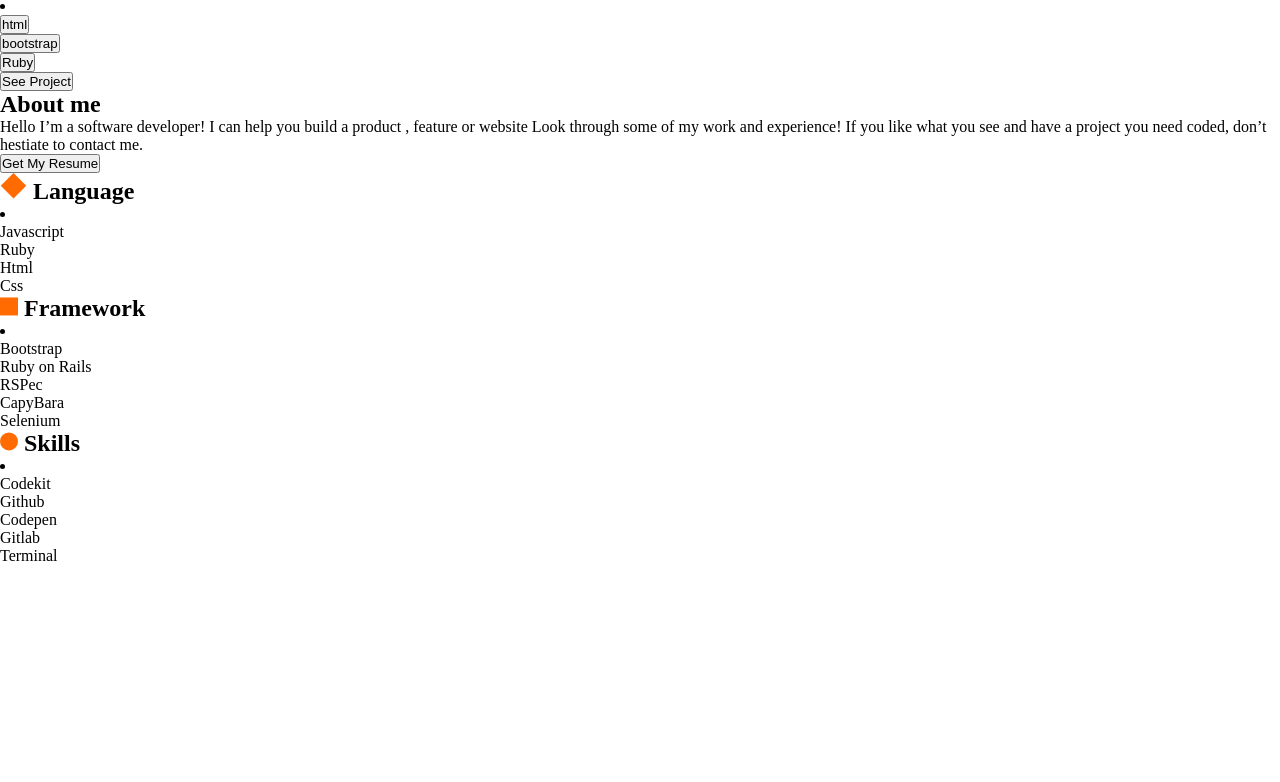
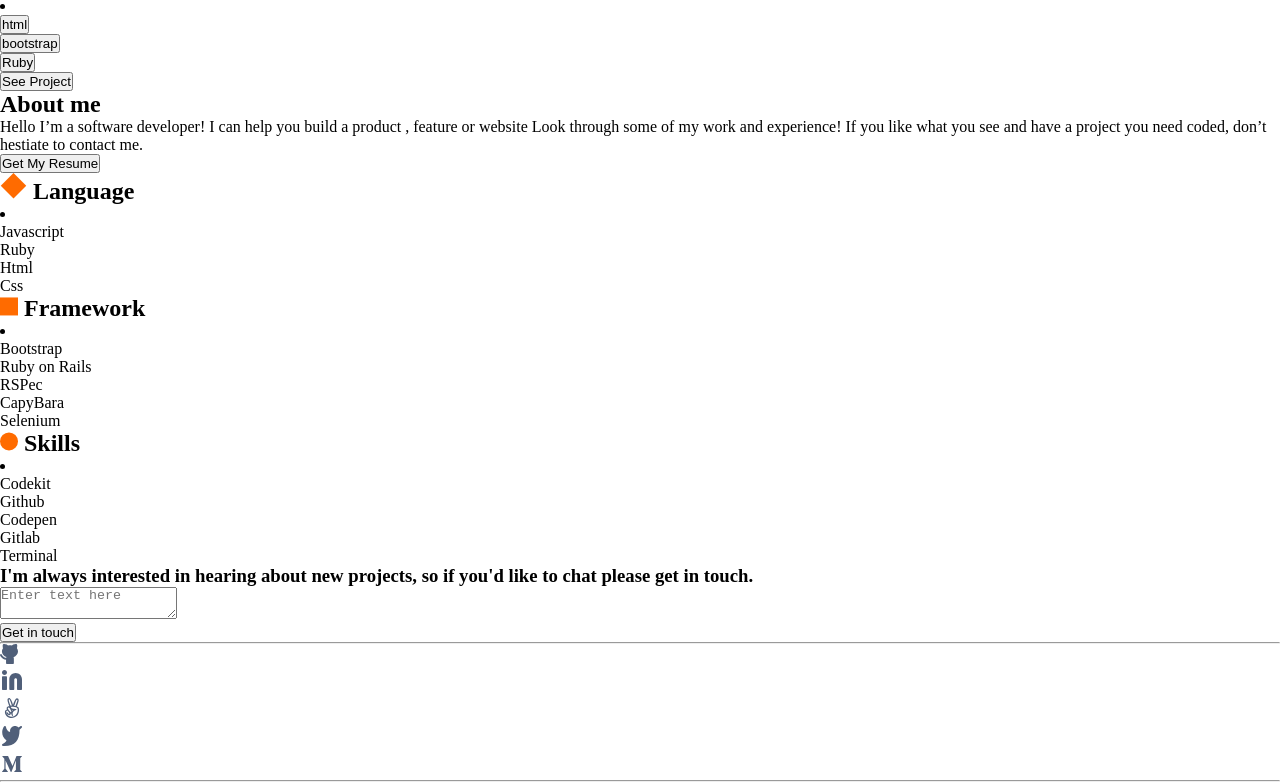
Before and after one commit to stevenmukama/Portfoliomodule1, a website: page index.html in a window 1280 px wide. Shown: the part 1456-2238 px from the top of the page. Before the commit the page ends 2021 px from the top, so only its background shows below. Drawn offline with Linux system fonts and the light colour scheme.

Commit message:
Added portfolioform-website

```diff
--- a/index.html
+++ b/index.html
@@ -227,6 +227,34 @@
                             </div>
                         </div>
             </section>
+            <section class="formsection">
+                <h1 class="formtext">I'm always interested in hearing about new projects, so if you'd like to chat
+                    please get in touch.</h1>
+                <div class="formcontainter">
+                    <form class="formcontainter" action="https://formspree.io/f/xjvzwlny" method="POST">
+                        <ul class="formitems">
+
+                            <li>
+                                <textarea id="msg" name="usermessage" placeholder="Enter text here" maxlength="500"
+                                    required></textarea>
+                            </li>
+                        </ul>
+                        <button type="submit" value="submit" class="submitbutton">Get in touch</button>
+                    </form>
+                </div>
+            </section>
+            <hr>
+            <div class="icons">
+                <ul class="iconscontainer">
+                    <li><img src="./images/Github2.svg" alt="github" class="github" /></li>
+                    <li><img src="./images/Icon - Linkedin2.svg" alt="linkedin" class="linkedin" /></li>
+                    <li><img src="./images/Icon - Angelist2.svg" alt="angelist" class="angelist" /></li>
+                    <li><img src="./images/Icon - Twitter2.svg" alt="twitter" class="twitter" /></li>
+                    <li><img src="./images/Icon - Medium2.svg" alt="medium" class="medium" /></li>
+                </ul>
+                <hr/>
+            </div>
+
 </body>
 
 </html>
```
